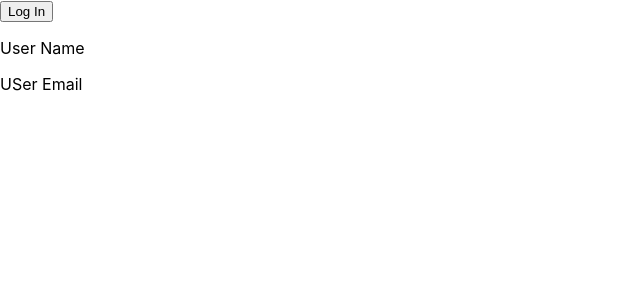
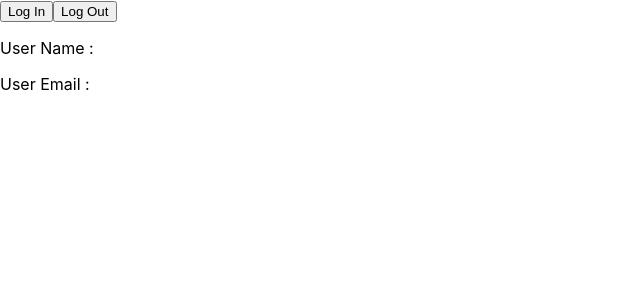
Before and after one commit to alifbinhossain/Explore-Typescript, a React (Create React App) app: page / in a window 1280 px wide. Shown: the top 300 px of the page, without its empty margins (0-640 px from the left). Built offline with nearby package versions, Linux system fonts and the light colour scheme.

Commit message:
explore use context

```diff
--- a/src/App.tsx
+++ b/src/App.tsx
@@ -1,10 +1,13 @@
 import React from "react";
-import LoggedIn from "./States/LoggedIn";
+import User from "./Context/User";
+import UserContextProvider from "./Context/UserContext";
 
 function App() {
   return (
     <div className="App">
-      <LoggedIn></LoggedIn>
+      <UserContextProvider>
+        <User />
+      </UserContextProvider>
     </div>
   );
 }
--- /dev/null
+++ b/src/Context/User.tsx
@@ -0,0 +1,27 @@
+import { useContext } from "react";
+import { UserContext } from "./UserContext";
+
+const User = () => {
+  const userContext = useContext(UserContext);
+
+  const handleLogin = () => {
+    userContext?.setUser({
+      name: "Alif Bin Hossain",
+      email: "alifahmed47@gmail.com",
+    });
+  };
+  const handleLogout = () => {
+    userContext?.setUser(null);
+  };
+  return (
+    <div>
+      <button onClick={handleLogin}>Log In</button>
+      <button onClick={handleLogout}>Log Out</button>
+
+      <p>User Name : {userContext?.user?.name}</p>
+      <p>User Email : {userContext?.user?.email}</p>
+    </div>
+  );
+};
+
+export default User;
--- /dev/null
+++ b/src/Context/UserContext.tsx
@@ -0,0 +1,30 @@
+import { createContext, useState } from "react";
+
+type AuthUser = {
+  name: string;
+  email: string;
+};
+
+type UserContextType = {
+  user: AuthUser | null;
+  setUser: React.Dispatch<React.SetStateAction<AuthUser | null>>;
+};
+
+type UserContextProviderProps = {
+  children: React.ReactNode;
+};
+export const UserContext = createContext<UserContextType | null>(
+  {} as UserContextType
+);
+
+const UserContextProvider = ({ children }: UserContextProviderProps) => {
+  const [user, setUser] = useState<AuthUser | null>(null);
+
+  return (
+    <UserContext.Provider value={{ user, setUser }}>
+      {children}
+    </UserContext.Provider>
+  );
+};
+
+export default UserContextProvider;
```
Also changed, not shown: src/Context/Box.tsx (added, +19 -0 lines), src/Context/ContextProvider.tsx (added, +16 -0 lines), src/Context/Theme.ts (added, +12 -0 lines), src/Context/useAll.ts (added, +8 -0 lines).
